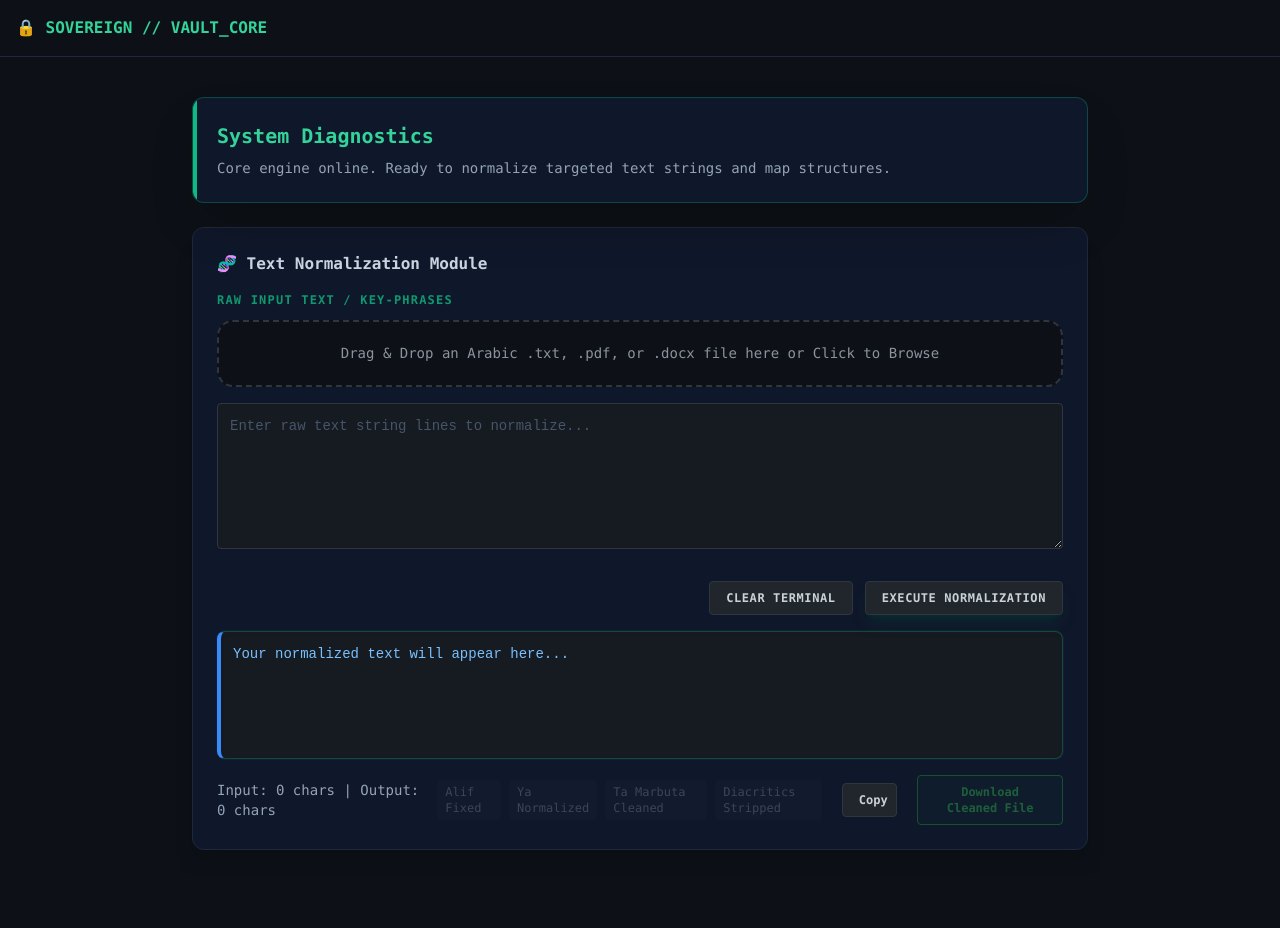
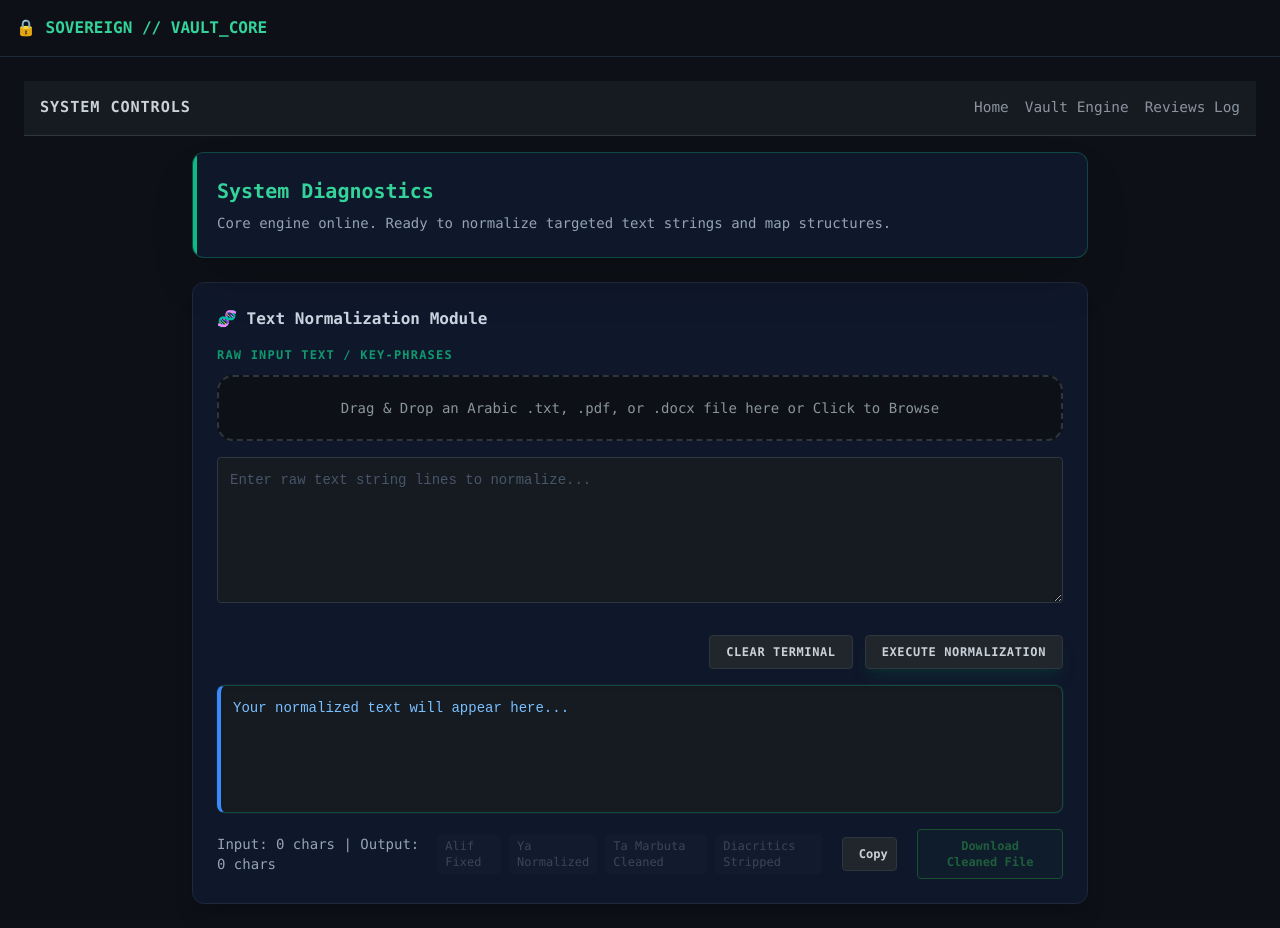
Before and after one commit to mohi-create/mahutop, an Astro site: page /vault in a window 1280 px wide. Before the commit the page ends 874 px from the top, so only its background shows below. Built offline with nearby package versions, Linux system fonts and the light colour scheme; Astro itself is replaced by a stand-in of ours.

Commit message:
Integrate global system navigation header

```diff
--- /dev/null
+++ b/src/components/Navbar.astro
@@ -0,0 +1,72 @@
+---
+---
+
+<nav class="nav-container">
+  <div class="brand">SYSTEM CONTROLS</div>
+  <div class="nav-links">
+    <a href="/">Home</a>
+    <a href="/vault">Vault Engine</a>
+    <a href="/reviews">Reviews Log</a>
+  </div>
+</nav>
+
+<style>
+  .nav-container {
+    width: 100%;
+    background: #161b22;
+    border-bottom: 1px solid #30363d;
+    display: flex;
+    align-items: center;
+    justify-content: space-between;
+    padding: 0.75rem 1rem;
+    gap: 1rem;
+  }
+
+  .brand {
+    font-family: ui-monospace, SFMono-Regular, Menlo, Monaco, Consolas, "Liberation Mono", "Courier New", monospace;
+    color: #c9d1d9;
+    font-weight: 700;
+    letter-spacing: 0.06em;
+    font-size: 0.95rem;
+  }
+
+  .nav-links {
+    display: flex;
+    gap: 1rem;
+    align-items: center;
+  }
+
+  .nav-links a {
+    font-family: ui-monospace, SFMono-Regular, Menlo, Monaco, Consolas, "Liberation Mono", "Courier New", monospace;
+    color: #8b949e;
+    text-decoration: none;
+    position: relative;
+    padding: 0.25rem 0;
+    transition: color 180ms ease, transform 180ms ease;
+    font-size: 0.9rem;
+  }
+
+  .nav-links a::after {
+    content: '';
+    position: absolute;
+    left: 0;
+    right: 0;
+    bottom: -2px;
+    height: 2px;
+    background: #58a6ff;
+    transform: scaleX(0);
+    transform-origin: left center;
+    transition: transform 220ms cubic-bezier(.2,.8,.2,1), opacity 160ms ease;
+    opacity: 0.0;
+  }
+
+  .nav-links a:hover {
+    color: #58a6ff;
+    transform: translateY(-1px);
+  }
+
+  .nav-links a:hover::after {
+    transform: scaleX(1);
+    opacity: 0.95;
+  }
+</style>
--- a/src/pages/vault.astro
+++ b/src/pages/vault.astro
@@ -1,4 +1,5 @@
 ---
+import Navbar from '../components/Navbar.astro';
 import VaultLayout from '../layouts/VaultLayout.astro';
 ---
 
@@ -8,6 +9,7 @@ import VaultLayout from '../layouts/VaultLayout.astro';
 </head>
 
 <VaultLayout title='Sovereign Secret Vault'>
+  <Navbar />
   <style is:global>
     /* Premium Terminal Output Styling */
     .output-container {
```
